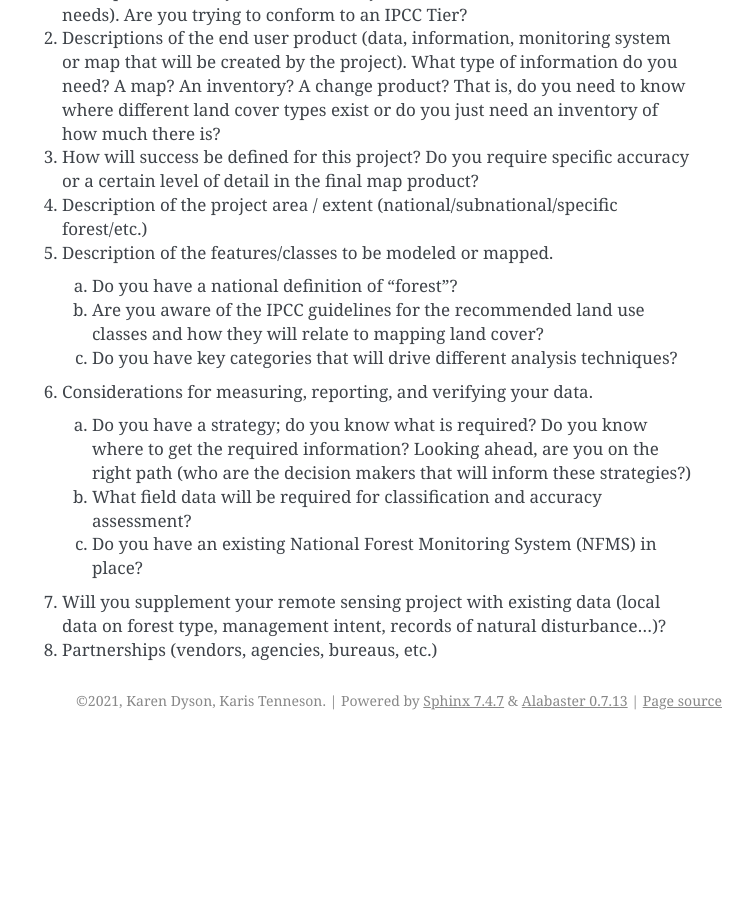
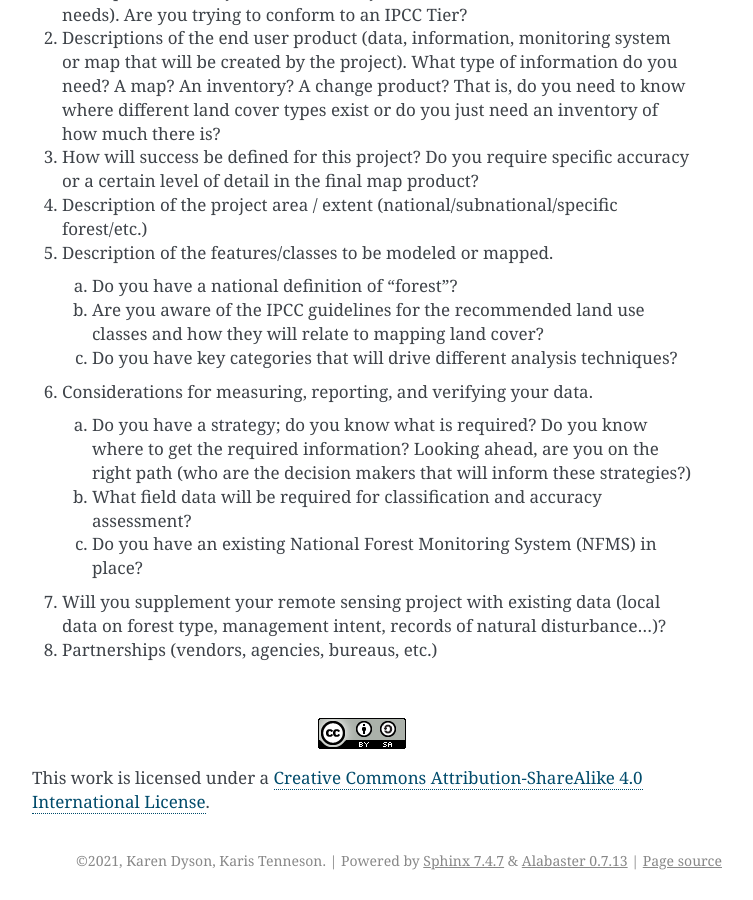
Before and after one commit to sig-gis/SEPAL-CEO, a Sphinx documentation site: the page built from docs/intro.rst, in a window 1280 px wide and 900 px high, scrolled down 4918 px. Shown: the whole window, without its empty margins (388-1141 px from the left). Built offline with Sphinx 7.4.7, drawn with Linux system fonts in a browser that asks for light colours; before the commit the page ends 5658 px from its top, so only the background shows below that.

Commit message:
copyright
copyright

```diff
--- a/docs/intro.rst
+++ b/docs/intro.rst
@@ -127,3 +127,11 @@ Project planning and methods documentation play a key role in any remote sensing
 7. Will you supplement your remote sensing project with existing data (local data on forest type, management intent, records of natural disturbance…)?
 
 8. Partnerships (vendors, agencies, bureaus, etc.)
+
+|
+
+.. image:: images/copyright.png
+   :alt: CC-BY-ShareAlike
+   :align: center
+
+This work is licensed under a `Creative Commons Attribution-ShareAlike 4.0 International License <http://creativecommons.org/licenses/by-sa/4.0/>`_.
```
Also changed, not shown: docs/images/copyright.png (added).
